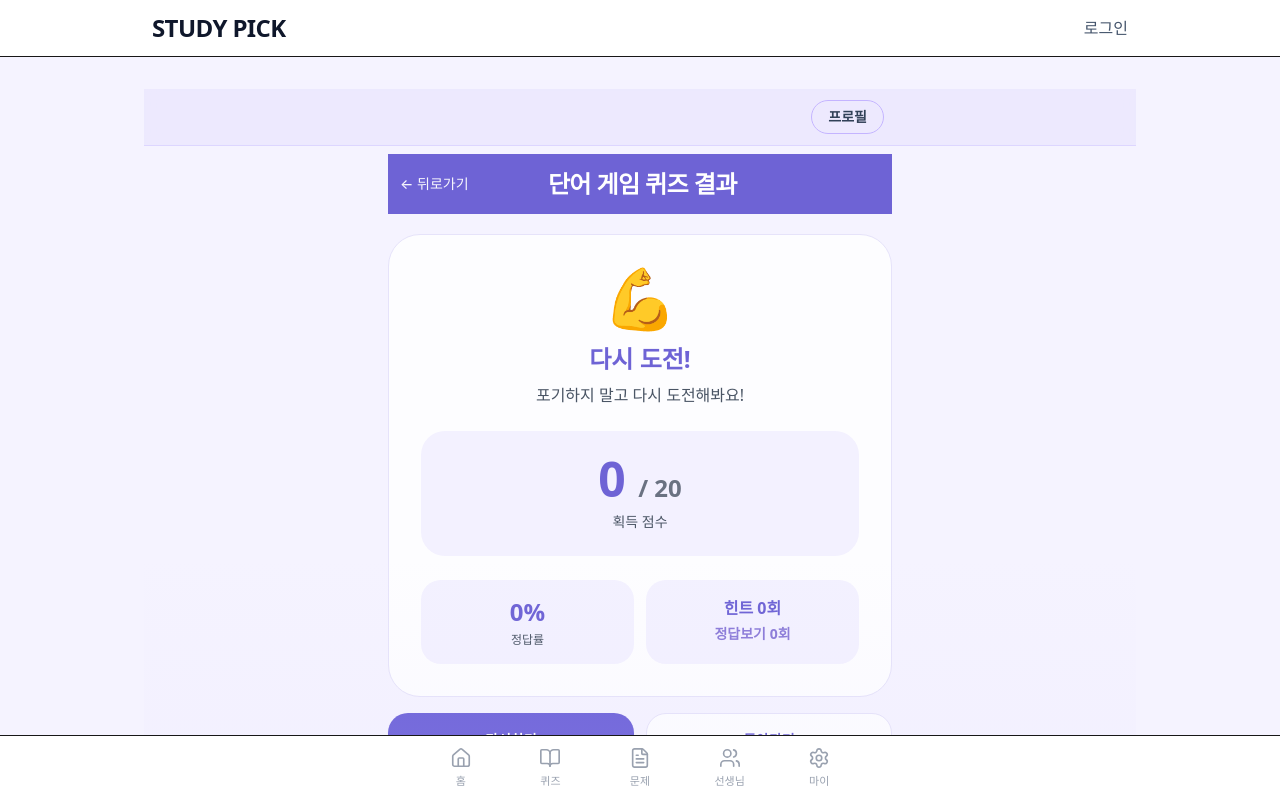
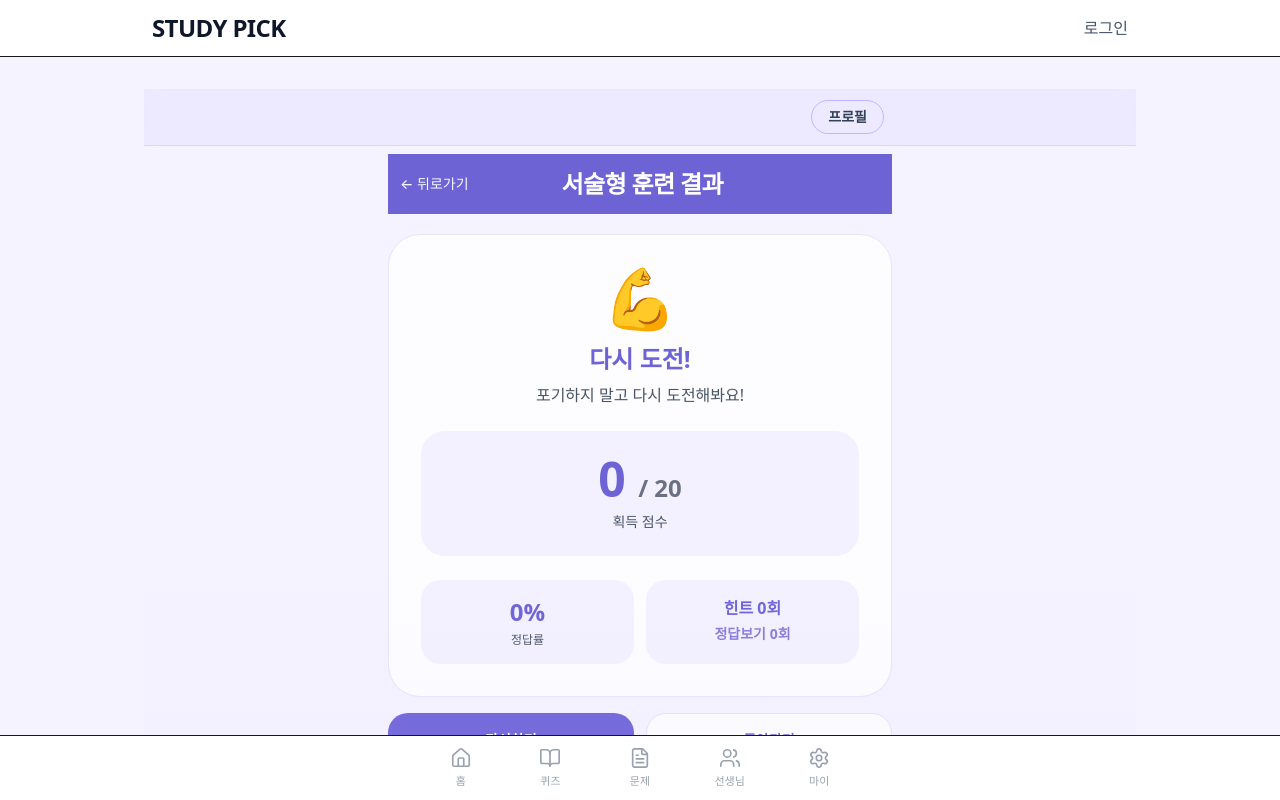
Before and after one commit to xognsm99/Study-Platform, a Next.js app: page /en/student/vocab-game/result in a window 1280 px wide. Shown: the top 800 px of the page. Built offline with nearby package versions, Linux system fonts and the light colour scheme; no server answers.

Commit message:
fix : writing text bold

```diff
--- a/src/app/[locale]/student/vocab-game/page.tsx
+++ b/src/app/[locale]/student/vocab-game/page.tsx
@@ -157,7 +157,7 @@ export default function VocabGamePage() {
 
           <div className="text-[20px] font-bold tracking-tight flex items-center gap-2">
             <span className="text-2xl">✍️</span>
-            서술형 대비
+            서술형 대비 훈련
           </div>
 
           <div className="text-sm font-semibold bg-white/20 px-3 py-1.5 rounded-lg backdrop-blur-sm">
@@ -220,6 +220,8 @@ export default function VocabGamePage() {
             placeholder="답을 입력하세요"
             className={[
               "w-full px-4 py-3.5 rounded-xl border-2 text-base font-medium transition-all",
+                !isChecked ? "text-[#4B2BBE]" : "", // ✅ 입력 텍스트 찐보라
+              "placeholder:text-slate-400 placeholder:font-semibold",
               isChecked
                 ? isCorrect
                   ? "border-green-400 bg-green-50 text-green-700"
--- a/src/app/[locale]/student/vocab-game/result/page.tsx
+++ b/src/app/[locale]/student/vocab-game/result/page.tsx
@@ -58,7 +58,7 @@ function ResultContent() {
           </button>
 
           <div className="text-[18px] md:text-[24px] font-semibold tracking-tight">
-            단어 게임 퀴즈 결과
+            서술형 훈련 결과
           </div>
 
           <div className="w-16"></div>
```
